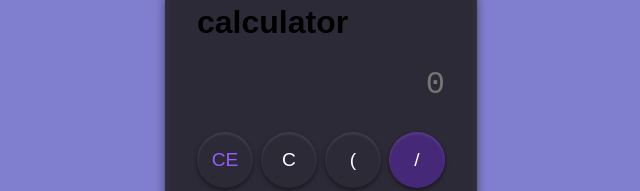
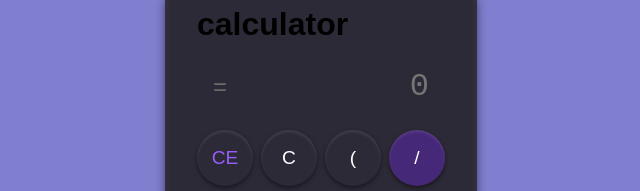
Before and after one commit to MarcosAntonio15243/calculadora-aritmetica, a plain HTML site: page app/index.html in a window 1280 px wide. Shown: the part 176-367 px from the top of the page, 319-959 px from the left. Drawn offline with Linux system fonts and the light colour scheme.

Commit message:
style: add before pseudo-element with '=' to textarea span

```diff
--- a/app/styles/style.css
+++ b/app/styles/style.css
@@ -36,6 +36,20 @@ main {
   flex-direction: column;
   gap: 20px;
   margin-inline: 10rem;
+}
+
+main > span {
+  display: flex;
+  flex-direction: row;
+  align-items: center;
+  gap: 1rem;
+  color: var(--color-gray-medium);
+  padding-inline: 1rem;
+}
+
+main > span::before {
+  content: "=";
+  font-size: 1.5rem;
 }
 
 #expression-input {
```
